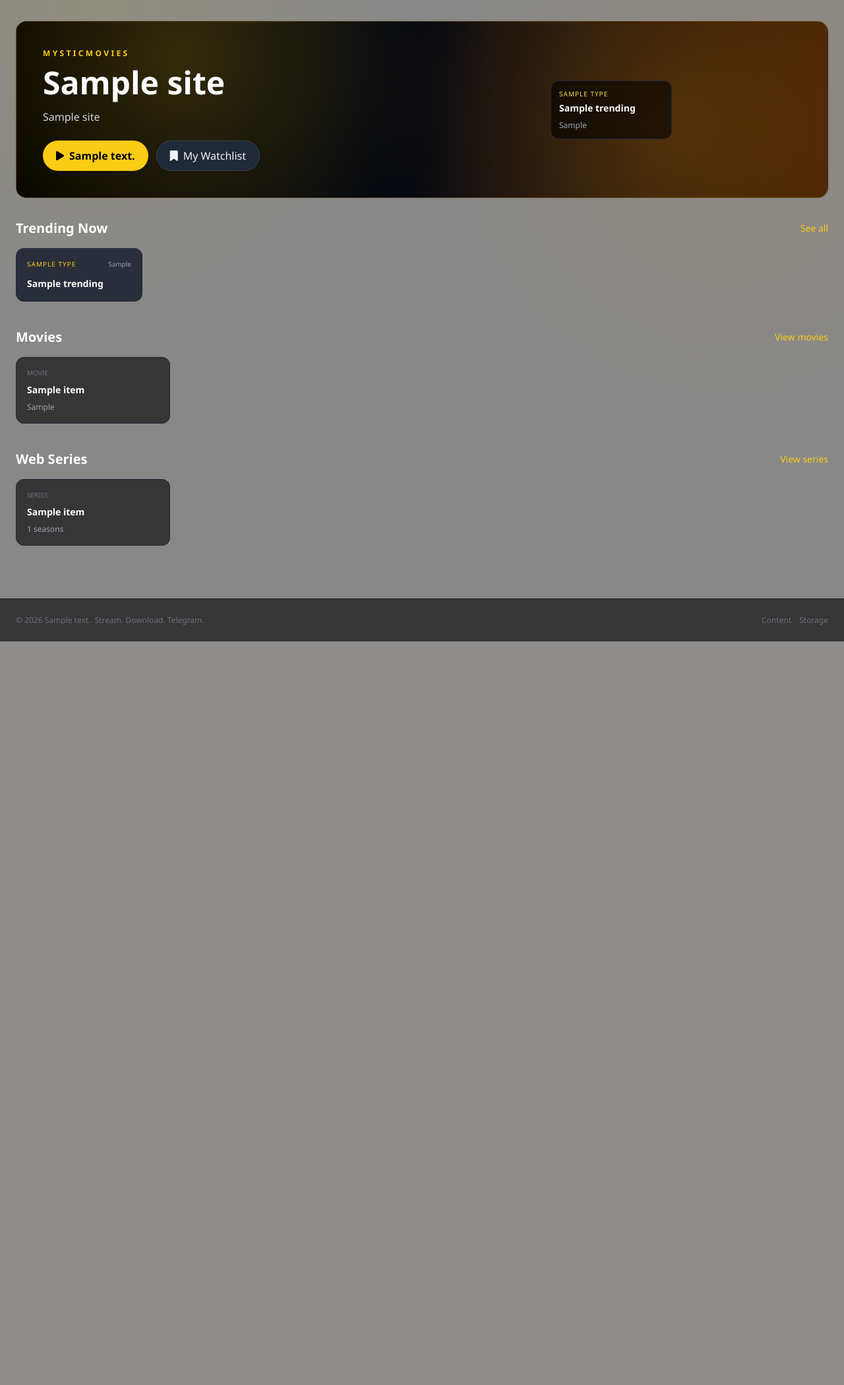
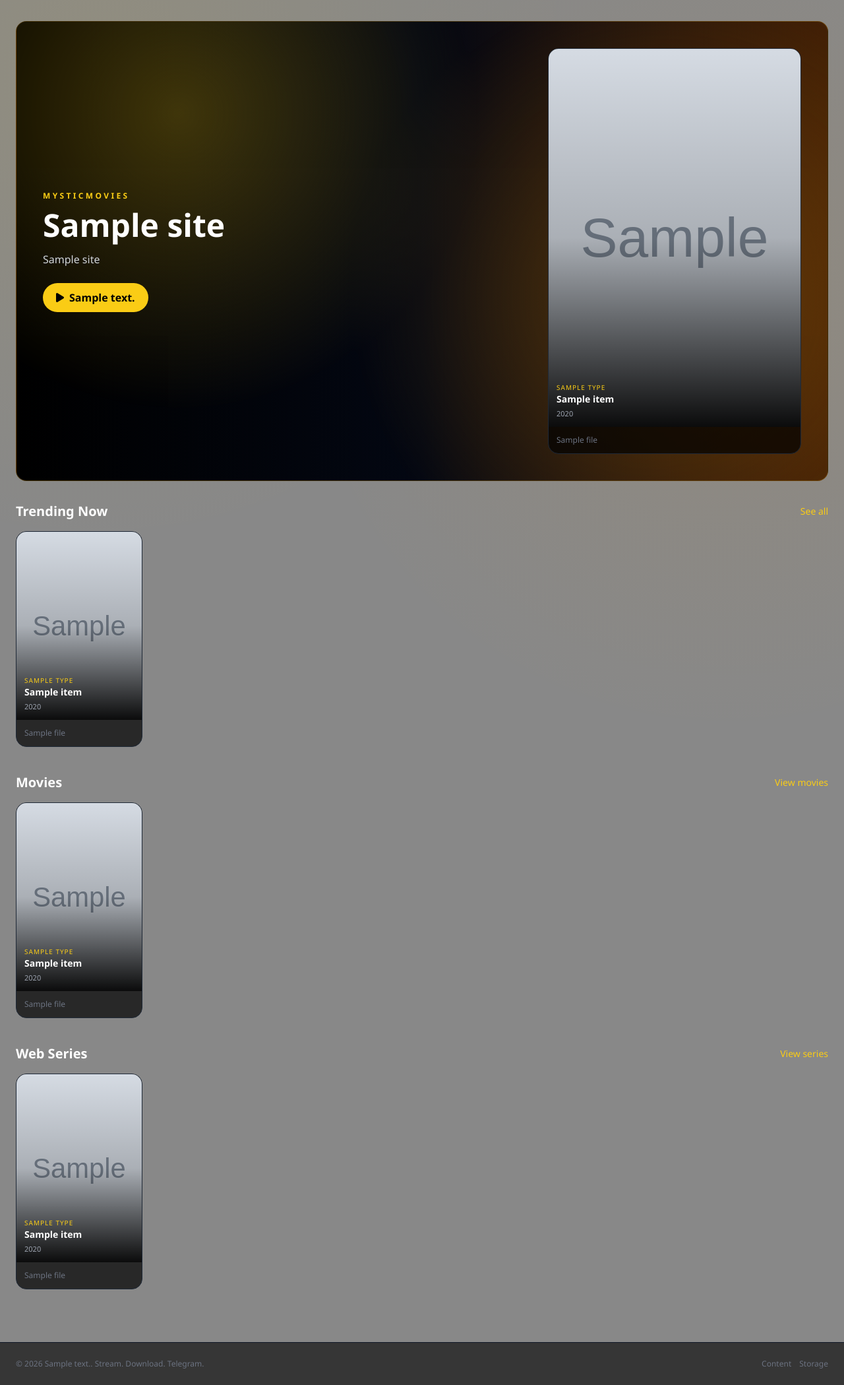
Before and after one commit to Imrankhan9559/MYSTICMOVIES, a Flask app: template app/templates/home.html in a window 1280 px wide. Shown: the part 63-2162 px from the top of the page at 66% size. Before the commit the page ends 1035 px from the top, so only its background shows below. Run offline with Flask 3, Linux system fonts and the light colour scheme; the template is opened without the code that fills it: most values are stand-ins (such as "Sample title", 1, 10 or a date in 2020); grey boxes marked "Sample" are stand-in pictures; some libraries are stand-ins or nearby versions.

Commit message:
mystivmovies

```diff
--- a/app/templates/home.html
+++ b/app/templates/home.html
@@ -1,9 +1,51 @@
 {% extends "base.html" %}
 {% block content %}
+{% macro poster_card(item) %}
+<div class="group rounded-2xl border border-gray-800 bg-black/70 overflow-hidden hover:border-yellow-500/60 transition">
+    <div class="relative aspect-[2/3]">
+        {% if item.poster %}
+        <img src="{{ item.poster }}" alt="{{ item.title }}" class="h-full w-full object-cover">
+        {% else %}
+        <div class="h-full w-full bg-gradient-to-br from-gray-900 via-black to-gray-800 flex items-center justify-center">
+            <i class="fas fa-film text-yellow-400 text-4xl"></i>
+        </div>
+        {% endif %}
+        <div class="absolute inset-0 bg-gradient-to-t from-black/95 via-black/20 to-transparent"></div>
+        <div class="absolute bottom-0 left-0 right-0 p-3">
+            <div class="text-[10px] uppercase tracking-widest text-yellow-400">{{ item.type }}</div>
+            <div class="text-sm font-semibold text-white line-clamp-2">{{ item.title }}</div>
+            {% if item.year %}
+            <div class="text-[11px] text-gray-400 mt-1">{{ item.year }}</div>
+            {% endif %}
+        </div>
+        {% if user and item.primary_link %}
+        <a href="{{ item.primary_link }}" class="absolute inset-0" aria-label="Open {{ item.title }}"></a>
+        {% endif %}
+    </div>
+    <div class="p-3 space-y-1">
+        {% if item.files and item.files|length > 0 %}
+            {% for f in item.files %}
+                {% if user and f.view_url %}
+                <a href="{{ f.view_url }}" class="block text-xs text-gray-300 hover:text-yellow-300 truncate" title="{{ f.name }}">
+                    {{ f.name }}
+                </a>
+                {% else %}
+                <div class="text-xs text-gray-500 truncate" title="{{ f.name }}">{{ f.name }}</div>
+                {% endif %}
+            {% endfor %}
+        {% else %}
+        <div class="text-xs text-gray-500">No files available.</div>
+        {% endif %}
+    </div>
+</div>
+{% endmacro %}
+
+{% set featured = trending[0] if trending and trending|length > 0 else None %}
+
 <section class="relative overflow-hidden rounded-2xl border border-yellow-600/30 bg-gradient-to-r from-black via-gray-950 to-yellow-950 p-6 sm:p-10 mb-8">
-    <div class="absolute inset-0 opacity-20 bg-[radial-gradient(circle_at_20%_20%,#facc15_0%,transparent_40%),radial-gradient(circle_at_80%_60%,#f59e0b_0%,transparent_45%)]"></div>
-    <div class="relative flex flex-col lg:flex-row lg:items-center gap-8">
-        <div class="flex-1">
+    <div class="absolute inset-0 opacity-25 bg-[radial-gradient(circle_at_20%_20%,#facc15_0%,transparent_40%),radial-gradient(circle_at_80%_60%,#f59e0b_0%,transparent_45%)]"></div>
+    <div class="relative grid gap-8 lg:grid-cols-[1.15fr,0.85fr] items-center">
+        <div>
             <p class="text-yellow-400 uppercase tracking-[0.28em] text-xs font-semibold mb-3">MysticMovies</p>
             <h1 class="text-3xl sm:text-5xl font-extrabold text-white leading-tight">{{ site.hero_title }}</h1>
             <p class="text-gray-300 mt-4 max-w-2xl">{{ site.hero_subtitle }}</p>
@@ -11,20 +53,18 @@
                 <a href="{{ site.hero_cta_link or '/content' }}" class="inline-flex items-center px-5 py-2.5 rounded-full bg-yellow-400 text-black font-bold hover:bg-yellow-300 transition">
                     <i class="fas fa-play mr-2"></i>{{ site.hero_cta_text or 'Browse Content' }}
                 </a>
+                {% if user %}
                 <a href="/content/watchlist" class="inline-flex items-center px-5 py-2.5 rounded-full bg-gray-800 text-gray-100 border border-gray-700 hover:bg-gray-700 transition">
                     <i class="fas fa-bookmark mr-2"></i>My Watchlist
                 </a>
+                {% endif %}
             </div>
         </div>
-        <div class="lg:w-[380px] grid grid-cols-2 gap-3">
-            {% for t in trending[:4] %}
-            <a href="/content/details/{{ t.id }}" class="rounded-xl border border-gray-800 bg-black/60 p-3 hover:border-yellow-500/50 hover:-translate-y-0.5 transition">
-                <div class="text-[10px] text-yellow-300 uppercase tracking-widest mb-1">{{ t.type }}</div>
-                <div class="text-sm font-bold text-white line-clamp-2">{{ t.title }}</div>
-                <div class="text-xs text-gray-400 mt-2">{{ t.primary_quality }}</div>
-            </a>
-            {% endfor %}
+        {% if featured %}
+        <div class="lg:ml-auto max-w-sm">
+            {{ poster_card(featured) }}
         </div>
+        {% endif %}
     </div>
 </section>
 
@@ -33,18 +73,9 @@
         <h2 class="text-xl font-bold text-white">Trending Now</h2>
         <a href="/content" class="text-yellow-400 text-sm hover:text-yellow-300">See all</a>
     </div>
-    <div class="grid grid-cols-1 sm:grid-cols-2 lg:grid-cols-4 xl:grid-cols-6 gap-4">
+    <div class="grid grid-cols-2 sm:grid-cols-3 lg:grid-cols-6 gap-4">
         {% for item in trending %}
-        <a href="/content/details/{{ item.id }}" class="group rounded-xl border border-gray-800 bg-gray-900/80 p-4 hover:border-yellow-500/60 hover:shadow-[0_0_0_1px_rgba(250,204,21,0.35)] transition">
-            <div class="flex items-center justify-between mb-3">
-                <span class="text-[10px] uppercase tracking-widest text-yellow-400">{{ item.type }}</span>
-                <span class="text-[10px] text-gray-400">{{ item.primary_quality }}</span>
-            </div>
-            <h3 class="text-sm font-bold text-white leading-5 line-clamp-2">{{ item.title }}</h3>
-            {% if item.type == "series" %}
-            <p class="text-xs text-gray-400 mt-2">S{{ item.season }} E{{ item.episode }}</p>
-            {% endif %}
-        </a>
+            {{ poster_card(item) }}
         {% endfor %}
     </div>
 </section>
@@ -54,13 +85,9 @@
         <h2 class="text-xl font-bold text-white">Movies</h2>
         <a href="/content/movies" class="text-yellow-400 text-sm hover:text-yellow-300">View movies</a>
     </div>
-    <div class="grid grid-cols-2 md:grid-cols-3 lg:grid-cols-5 gap-4">
+    <div class="grid grid-cols-2 sm:grid-cols-3 lg:grid-cols-6 gap-4">
         {% for item in movies %}
-            <a href="/content/details/{{ item.id }}" class="rounded-xl border border-gray-800 bg-black/60 p-4 hover:border-yellow-500/60 transition">
-            <div class="text-[10px] text-gray-500 uppercase">Movie</div>
-            <h3 class="text-sm font-semibold text-white mt-2 line-clamp-2">{{ item.title }}</h3>
-            <div class="text-xs text-gray-400 mt-2">{{ item.primary_quality }}</div>
-        </a>
+            {{ poster_card(item) }}
         {% endfor %}
     </div>
 </section>
@@ -70,13 +97,9 @@
         <h2 class="text-xl font-bold text-white">Web Series</h2>
         <a href="/content/web-series" class="text-yellow-400 text-sm hover:text-yellow-300">View series</a>
     </div>
-    <div class="grid grid-cols-2 md:grid-cols-3 lg:grid-cols-5 gap-4">
+    <div class="grid grid-cols-2 sm:grid-cols-3 lg:grid-cols-6 gap-4">
         {% for item in series %}
-            <a href="/content/details/{{ item.id }}" class="rounded-xl border border-gray-800 bg-black/60 p-4 hover:border-yellow-500/60 transition">
-            <div class="text-[10px] text-gray-500 uppercase">Series</div>
-            <h3 class="text-sm font-semibold text-white mt-2 line-clamp-2">{{ item.title }}</h3>
-            <div class="text-xs text-gray-400 mt-2">{{ item.season_count or 1 }} seasons</div>
-        </a>
+            {{ poster_card(item) }}
         {% endfor %}
     </div>
 </section>
```
Also changed, not shown: app/routes/auth.py (+24 -10 lines), app/routes/content.py (+156 -12 lines), app/templates/content_details.html (+17 -7 lines).
